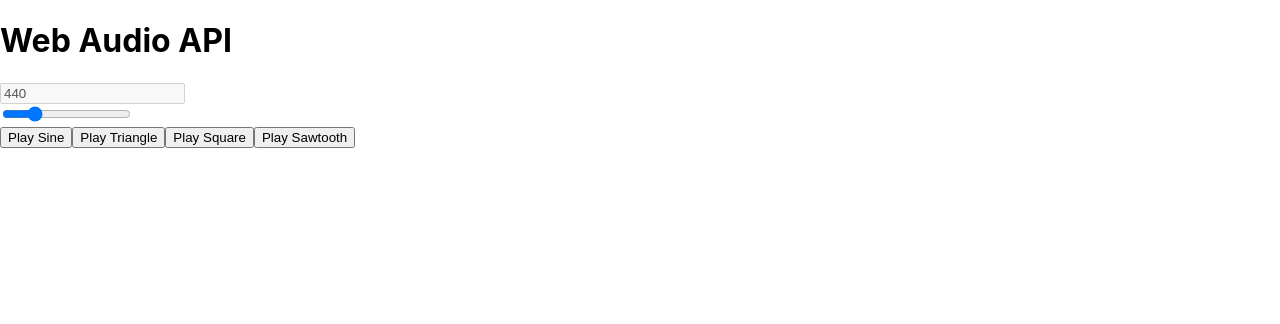
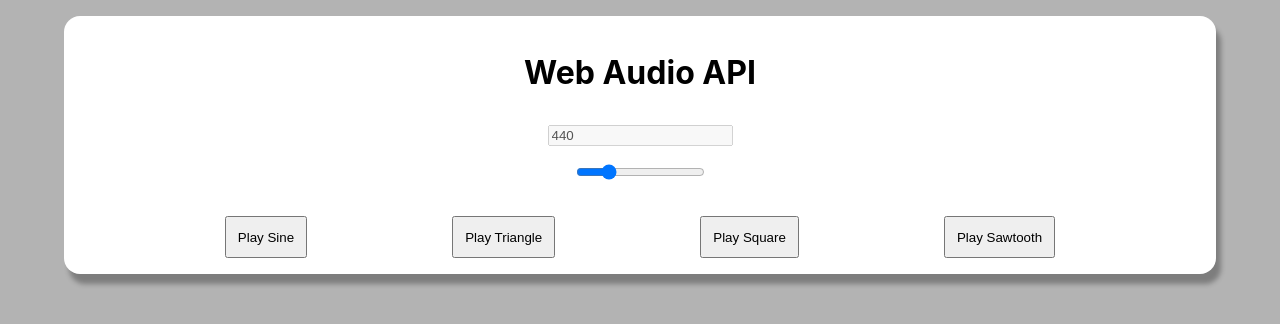
Before and after one commit to mastapegs/web-audio-api-test, a Next.js app: page / in a window 1280 px wide. Shown: the top 324 px of the page. Built offline with nearby package versions, Linux system fonts and the light colour scheme.

Commit message:
feat: basic styling

```diff
--- a/pages/index.tsx
+++ b/pages/index.tsx
@@ -1,4 +1,5 @@
 import { useEffect, useState } from "react";
+import styles from '../styles/Index.module.css'
 
 const HomePage = () => {
   const [audioContext, setAudioContext] = useState({} as AudioContext)
@@ -40,19 +41,23 @@ const HomePage = () => {
   }
 
   return (
-    <>
-      <h1>Web Audio API</h1>
-      <div>
-        <input type="text" disabled value={frequency} />
+    <div className={styles.container}>
+      <h1 className={styles.h1}>Web Audio API</h1>
+      <div className={styles.inputContainer}>
+        <div>
+          <input type="text" disabled value={frequency} />
+        </div>
+        <div>
+          <input type="range" min="220" max="1200" value={frequency} onChange={e => setFrequency(Number(e.target.value))} />
+        </div>
       </div>
-      <div>
-        <input type="range" min="220" max="1200" value={frequency} onChange={e => setFrequency(Number(e.target.value))} />
+      <div className={styles.btnContainer}>
+        <button className={styles.btn} onClick={() => playSine(frequency)}>Play Sine</button>
+        <button className={styles.btn} onClick={() => playTriangle(frequency)}>Play Triangle</button>
+        <button className={styles.btn} onClick={() => playSquare(frequency)}>Play Square</button>
+        <button className={styles.btn} onClick={() => playSawtooth(frequency)}>Play Sawtooth</button>
       </div>
-      <button onClick={() => playSine(frequency)}>Play Sine</button>
-      <button onClick={() => playTriangle(frequency)}>Play Triangle</button>
-      <button onClick={() => playSquare(frequency)}>Play Square</button>
-      <button onClick={() => playSawtooth(frequency)}>Play Sawtooth</button>
-    </>
+    </div>
   )
 }
 
--- /dev/null
+++ b/styles/Index.module.css
@@ -0,0 +1,29 @@
+.container {
+  background-color: white;
+  padding: 1rem;
+  width: 90%;
+  margin: 1rem auto;
+  border-radius: 1rem;
+  box-shadow: 5px 10px 5px hsla(0, 0%, 0%, 0.3);
+}
+
+.h1 {
+  text-align: center;
+}
+
+.inputContainer {
+  display: flex;
+  flex-direction: column;
+  align-items: center;
+  gap: 1rem;
+  margin: 2rem;
+}
+
+.btnContainer {
+  display: flex;
+  justify-content: space-evenly;
+}
+
+.btn {
+  padding: .7rem;
+}
--- a/styles/globals.css
+++ b/styles/globals.css
@@ -4,6 +4,7 @@ body {
   margin: 0;
   font-family: -apple-system, BlinkMacSystemFont, Segoe UI, Roboto, Oxygen,
     Ubuntu, Cantarell, Fira Sans, Droid Sans, Helvetica Neue, sans-serif;
+  background-color: hsl(0, 0%, 70%);
 }
 
 a {
```
